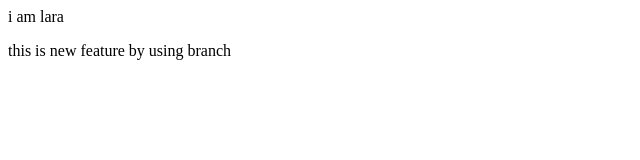
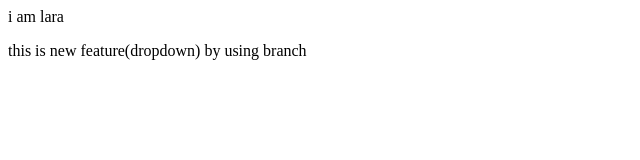
Before and after one commit to ankit-singh9/second-repositary, a plain HTML site: page index.html in a window 1280 px wide. Shown: the full height of the page, 0-640 px from the left. Drawn offline with Linux system fonts and the light colour scheme.

```diff
--- a/index.html
+++ b/index.html
@@ -1,2 +1,2 @@
 <p>i am lara</p>
-<p>this is new feature by using branch</p>
+<p>this is new feature(dropdown) by using branch</p>
```
